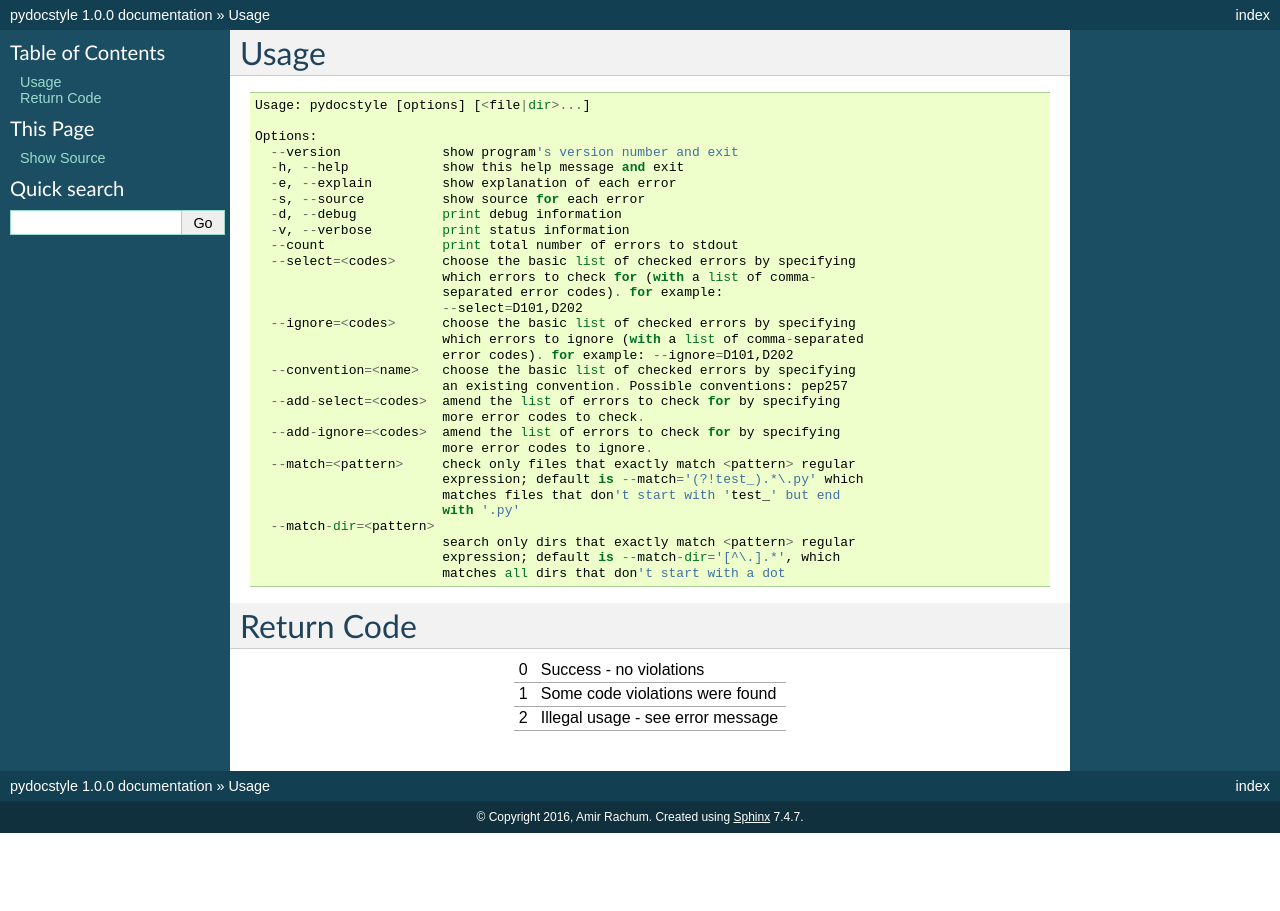
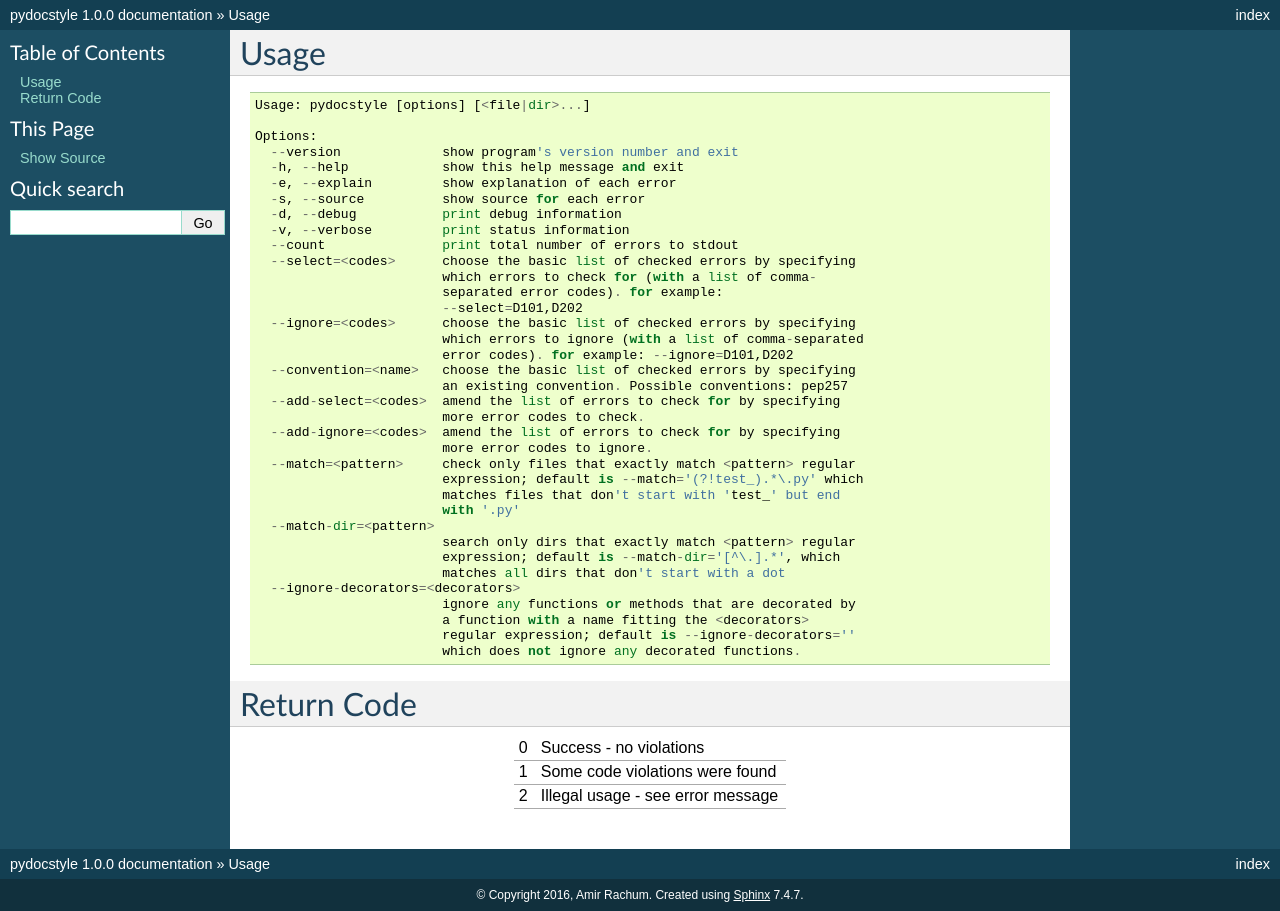
Before and after one commit to PyCQA/pydocstyle, a Sphinx documentation site: the page built from docs/snippets/cli.rst, in a window 1280 px wide. Built offline with Sphinx 7.4.7, drawn with Linux system fonts in a browser that asks for light colours; the version number could not be read and is left out.

Commit message:
Fix documentation and cleaner style

```diff
--- a/docs/release_notes.rst
+++ b/docs/release_notes.rst
@@ -10,6 +10,7 @@
 Major Updates
 
 * Support for Python 2.6 has been dropped (#206, #217).
+* Decorator-based skipping via ``--ignore-decorators`` has been added (#204).
 
 1.1.1 - October 4th, 2016
 -------------------------
--- a/docs/snippets/cli.rst
+++ b/docs/snippets/cli.rst
@@ -36,6 +36,11 @@
                             search only dirs that exactly match <pattern> regular
                             expression; default is --match-dir='[^\.].*', which
                             matches all dirs that don't start with a dot
+      --ignore-decorators=<decorators>
+                            ignore any functions or methods that are decorated by
+                            a function with a name fitting the <decorators>
+                            regular expression; default is --ignore-decorators=''
+                            which does not ignore any decorated functions.
 
 
 Return Code
```
Also changed, not shown: 2 other files.
